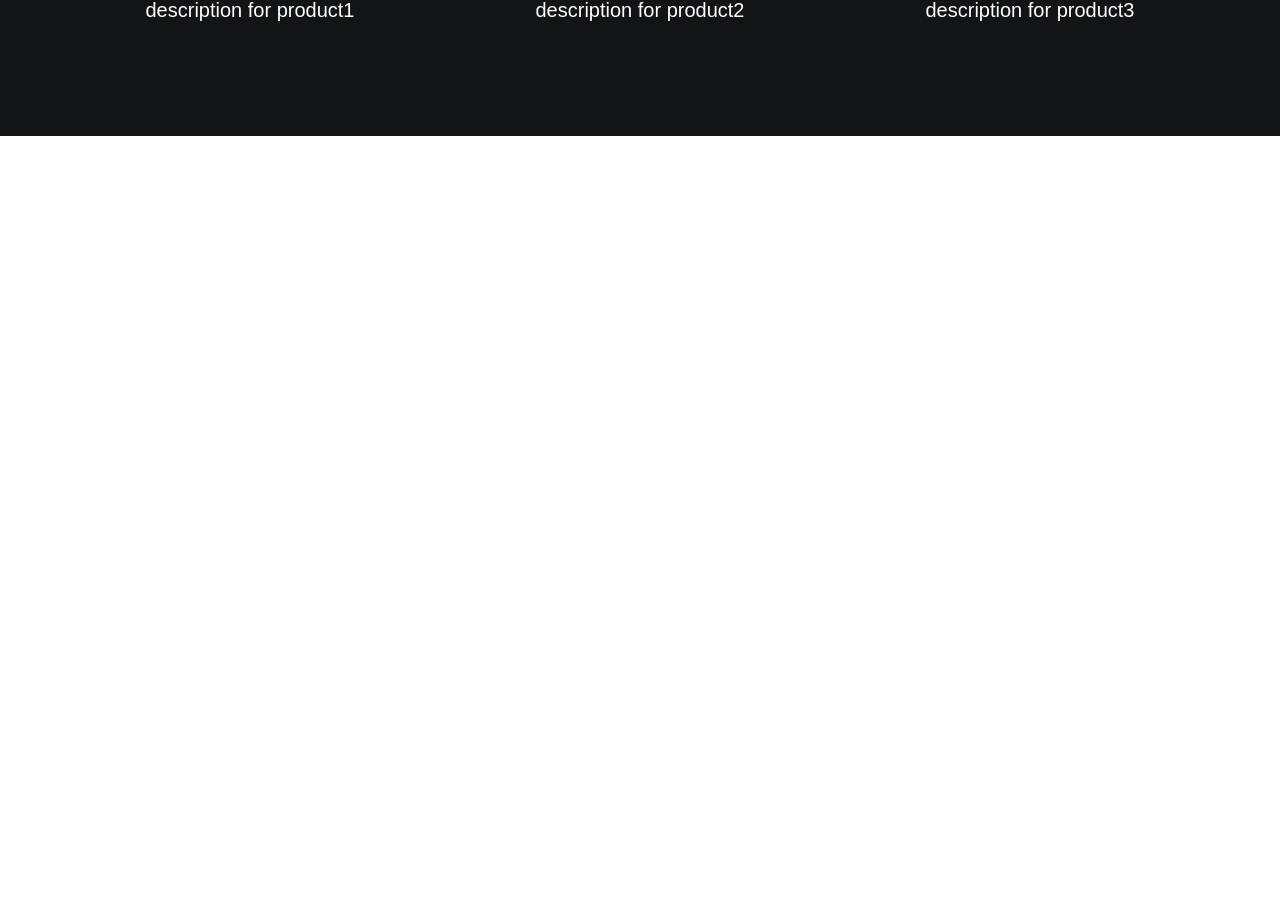
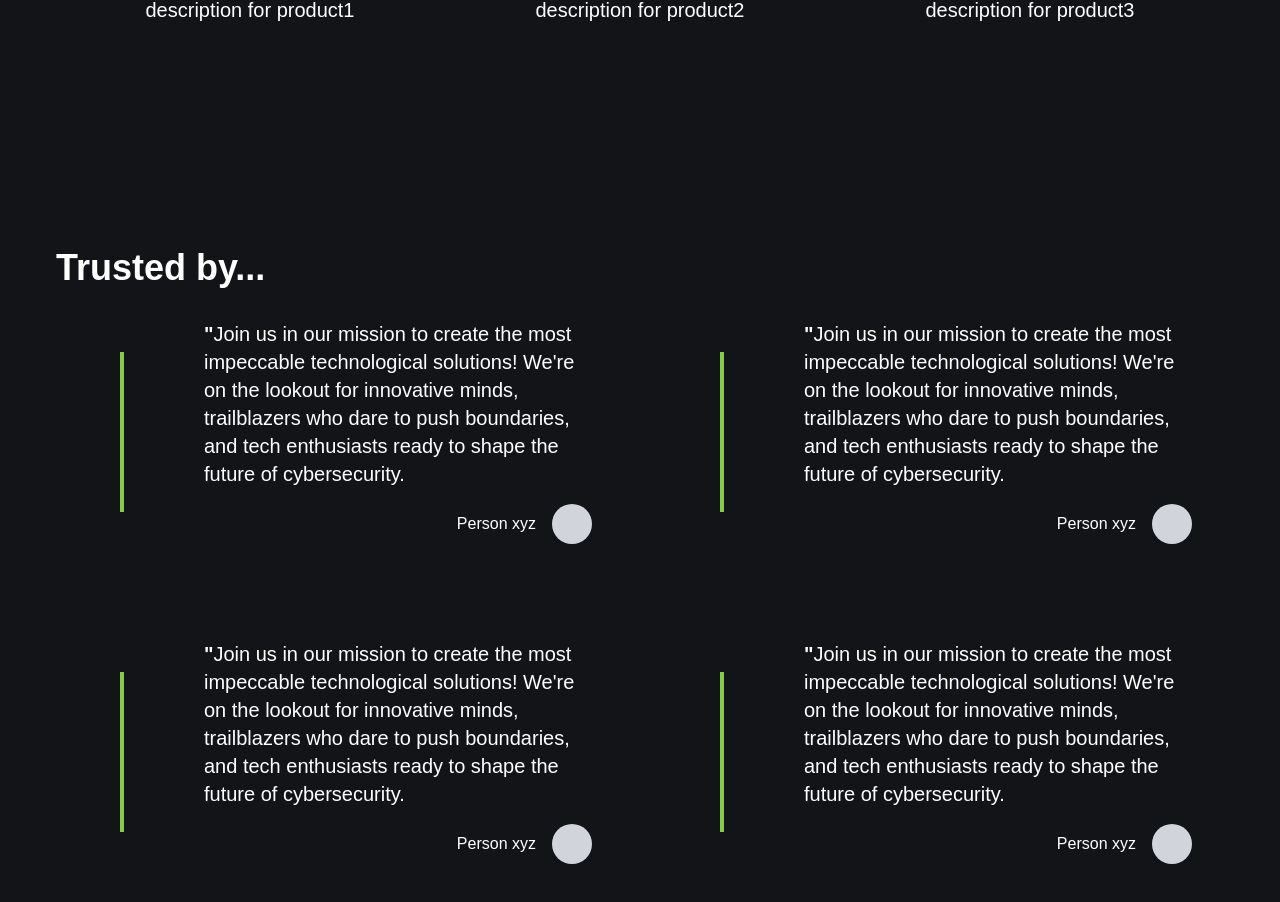
Before and after one commit to Pingfence-Security/Pingfence-LandingPage, a Next.js app: page / in a window 1280 px wide. Shown: the part 2312-3214 px from the top of the page. Before the commit the page ends 2448 px from the top, so only its background shows below. Built offline with nearby package versions, Linux system fonts and the light colour scheme.

Commit message:
testimonials

```diff
--- a/app/page.js
+++ b/app/page.js
@@ -3,6 +3,7 @@ import Navbar from "../components/Navbar";
 import Home from '@/pages/Home';
 import OurValues from '@/pages/OurValues';
 import Productpage from '@/pages/Productpage';
+import TrustedBy from '@/pages/TrustedBy';
 
 
 export default function App() {
@@ -12,6 +13,7 @@ export default function App() {
       <Home/>
       <OurValues/>
       <Productpage/>
+      <TrustedBy/>
     </>
   );
 }
--- /dev/null
+++ b/components/Testimonials.js
@@ -0,0 +1,30 @@
+import React from 'react';
+
+const Testimonials = () => {
+    const testimonial = {
+        quote: "Join us in our mission to create the most impeccable technological solutions! We're on the lookout for innovative minds, trailblazers who dare to push boundaries, and tech enthusiasts ready to shape the future of cybersecurity.",
+        author: "Person xyz"
+    };
+
+    const circleSize = testimonial.author.length * 4;
+
+    return (
+        <div id="testimonials" className="relative">
+            <div className="flex items-center">
+                <div className="border-l-4 border-limegreen h-40 mx-8 pl-4"></div>
+                <div className="ml-8 flex-grow">
+                    <h1 className="text-xl mb-4">
+                        <span className="font-bold">"</span>
+                        {testimonial.quote}
+                    </h1>
+                    <div className="flex items-center justify-end">
+                        <h2 className="text-right flex-grow">{testimonial.author}</h2>
+                        <div className="w-16 h-16 bg-gray-300 rounded-full ml-4" style={{ width: circleSize, height: circleSize }}></div>
+                    </div>
+                </div>
+            </div>
+        </div>
+    );
+};
+
+export default Testimonials;
--- /dev/null
+++ b/pages/TrustedBy.js
@@ -0,0 +1,28 @@
+import React from 'react';
+import Testimonials from '../components/Testimonials';
+
+const TrustedBy = () => {
+    return (
+        <div className="bg-black p-14 text-white font-sans">
+            <div className='py-14'>
+                <h1 className='text-4xl font-semibold '>Trusted by...</h1>
+                <div className="grid grid-cols-2 grid-rows-2 gap-8">
+                    <div className="m-8">
+                        <Testimonials/>
+                    </div>
+                    <div className="m-8">
+                        <Testimonials/>
+                    </div>
+                    <div className="m-8">
+                        <Testimonials/>
+                    </div>
+                    <div className="m-8">
+                        <Testimonials/>
+                    </div>
+                </div>
+            </div>
+        </div>
+    );
+};
+
+export default TrustedBy;
```
